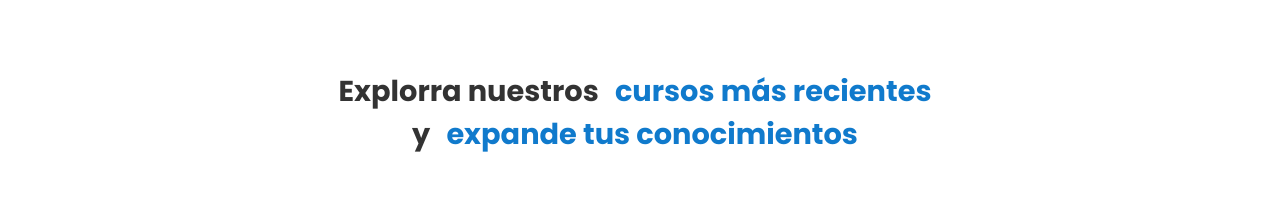
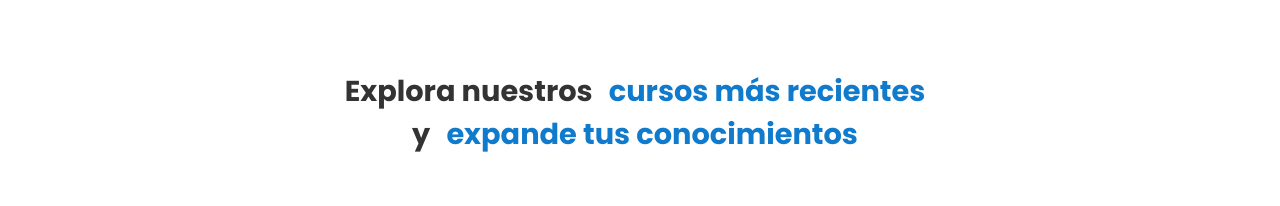
Before and after one commit to MendozaSepulvedaCode/Exvilearn, a React (Vite) app: page / in a window 1280 px wide. Shown: the part 589-795 px from the top of the page. Built offline with nearby package versions, Linux system fonts and the light colour scheme.

Commit message:
Exvilearn 13/11/2023 9:47pm

```diff
--- a/src/componentes/paginas/Inicio/CursoContainer.jsx
+++ b/src/componentes/paginas/Inicio/CursoContainer.jsx
@@ -68,7 +68,7 @@ function CursoRecomendadoContainer({ cursos, carrito, setCarrito }) {
     <div className="container-after-header">
       <div className="titulo-container">
         <h3 className="titulo-destacado">
-          Explorra nuestros{" "}
+          Explora nuestros{" "}
           <span className="texto-destacado">cursos más recientes</span> <br />y{" "}
           <span className="texto-destacado">expande tus conocimientos</span>
         </h3>
```
